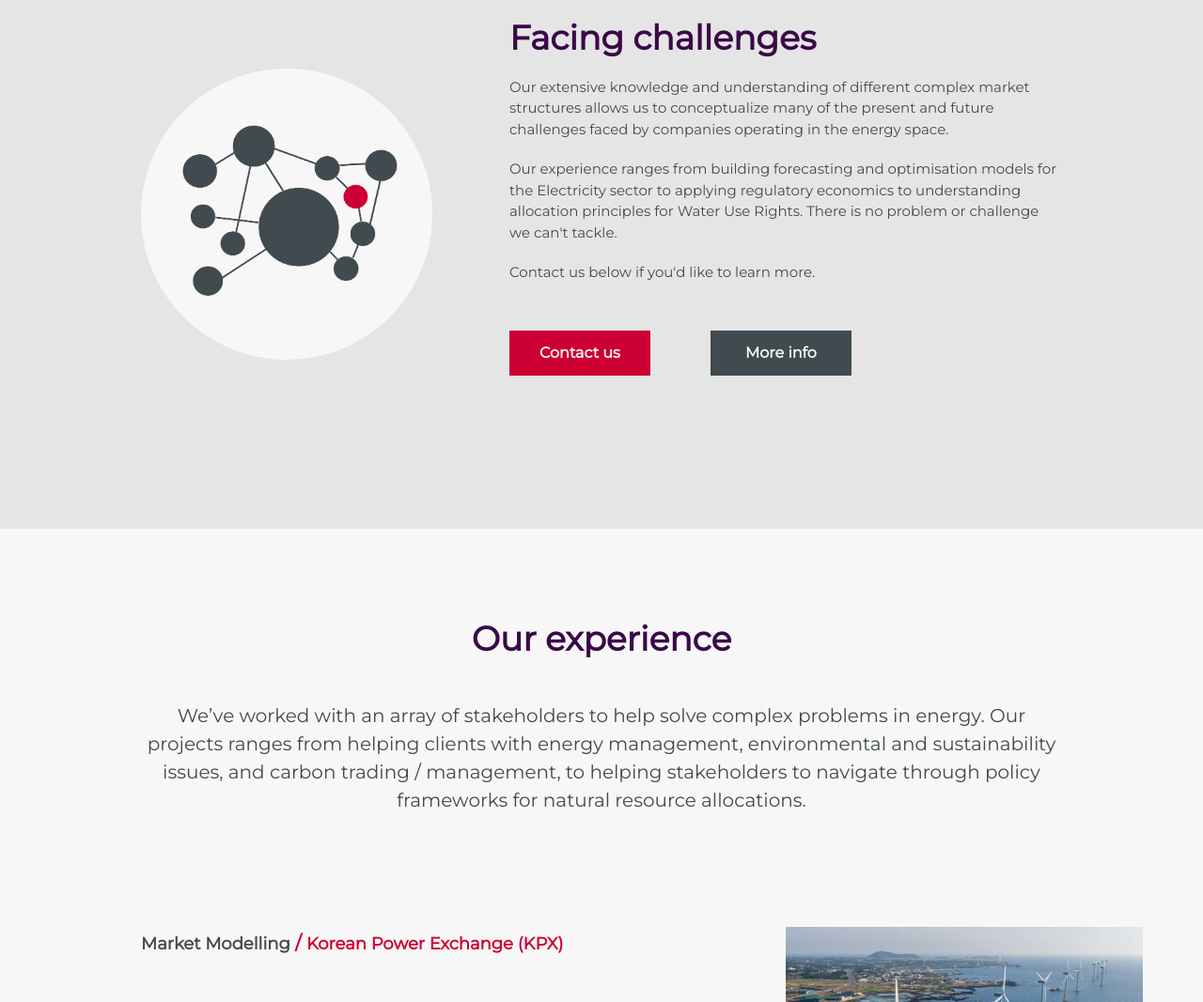
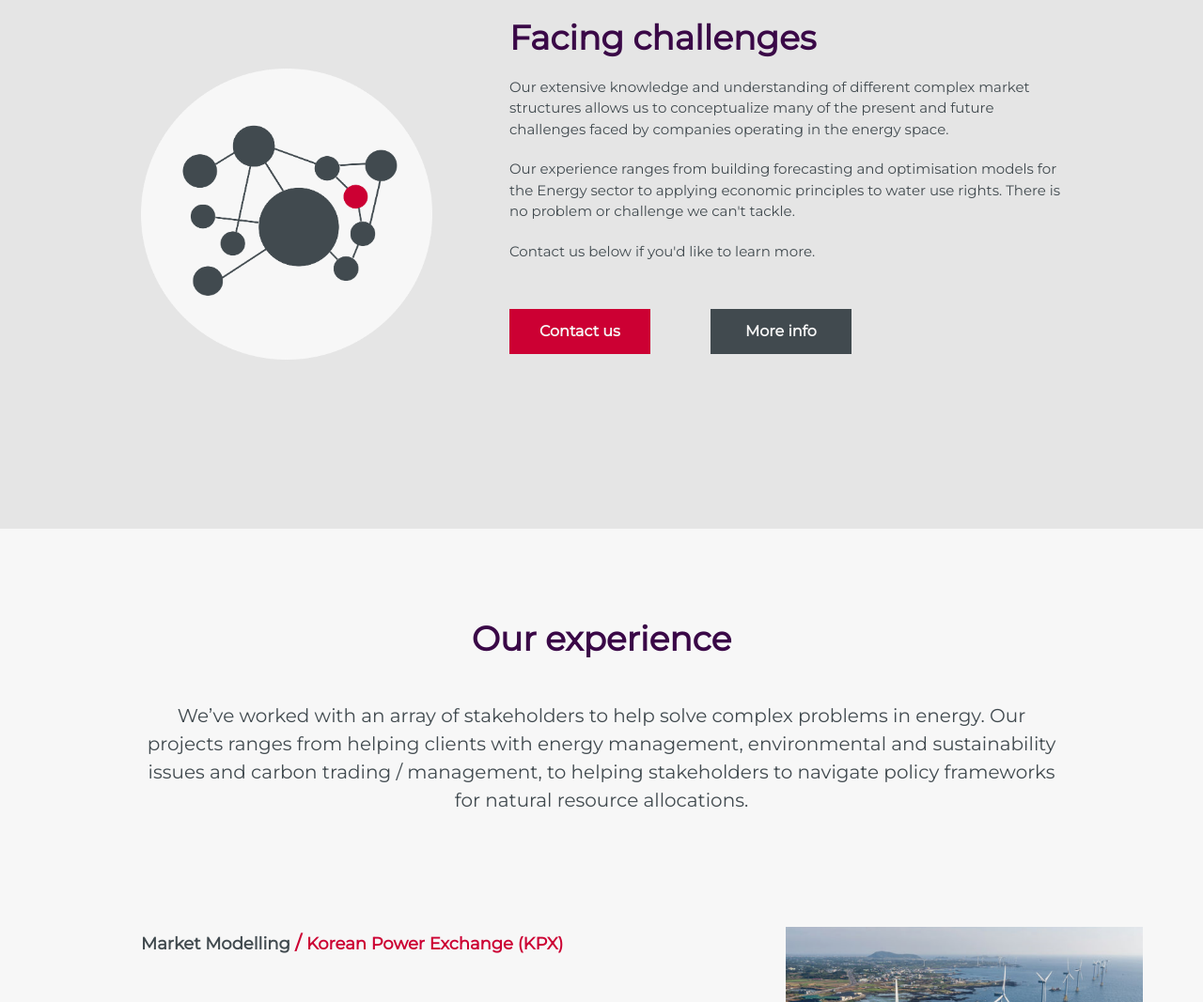
Before and after one commit to sinmarcus3/landing_page, a plain HTML site: page index.html in a window 1280 px wide. Shown: the part 2015-3082 px from the top of the page at 94% size. Drawn offline with nearby package versions, Linux system fonts and the light colour scheme.

Commit message:
content changes v0.1

```diff
--- a/index.html
+++ b/index.html
@@ -135,7 +135,7 @@
       <p style="color:#414a4fff; margin-bottom:20px">Our extensive knowledge and understanding of different complex market structures allows us to conceptualize many of the present and future challenges faced by companies
         operating in the energy space.</p>
         <p style="color:#414a4fff; margin-bottom:20px">
-        Our experience ranges from building forecasting and optimisation models for the Electricity sector to applying regulatory economics to understanding allocation principles for Water Use Rights. There is no problem or challenge we can't tackle.
+        Our experience ranges from building forecasting and optimisation models for the Energy sector to applying economic principles to water use rights. There is no problem or challenge we can't tackle.
         </p>
         <p style="color:#414a4fff; margin-bottom:50px">
         Contact us below if you'd like to learn more.</p>
@@ -161,7 +161,7 @@
       <h1 style="margin-bottom:40px;color:#3a0847ff; background-color:#f7f7f7ff"><strong>Our experience</strong></h1>
       <h4 style="margin-bottom:80px;color:#414a4fff">
           We’ve worked with an array of stakeholders to help solve complex problems in energy. Our projects ranges from helping clients with
-          energy management, environmental and sustainability issues, and carbon trading / management, to helping stakeholders to navigate through policy frameworks for natural resource allocations.
+          energy management, environmental and sustainability issues and carbon trading / management, to helping stakeholders to navigate policy frameworks for natural resource allocations.
       </h4>
     </div>
     <div class="text-left-55">
```
